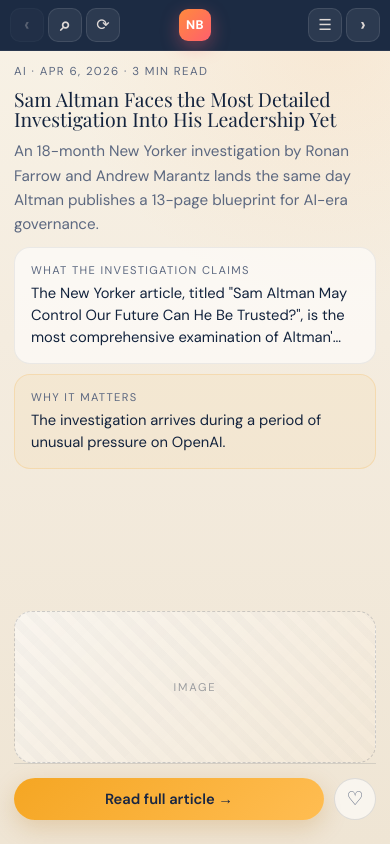
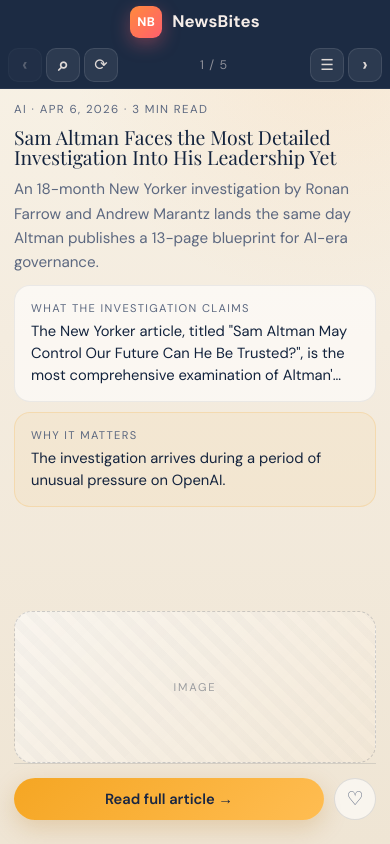
Before and after one commit to 7empes7s/newsbites, a Next.js app: page /app in a window 390 px wide. Built offline with nearby package versions, Linux system fonts and the light colour scheme; a web font is replaced by a local one.

Commit message:
Revert "Tighten app header layout and flow viewport fill"
This reverts commit 5f418e5c649764a8bdc1bf771561bc2ee15838c3.

```diff
--- a/app/globals.css
+++ b/app/globals.css
@@ -2149,19 +2149,26 @@
   position: relative;
   z-index: 30;
   flex-shrink: 0;
-  padding: 10px 16px;
+  padding: 14px 16px 12px;
   background: rgba(19, 35, 61, 0.96);
   backdrop-filter: blur(14px);
   border-bottom: 1px solid rgba(255, 255, 255, 0.06);
 }
 
+.nb-toolbar-brand {
+  max-width: 1200px;
+  margin: 0 auto 10px;
+  display: flex;
+  align-items: center;
+  justify-content: center;
+}
+
 .nb-toolbar-logo {
   display: inline-flex;
   align-items: center;
   gap: 10px;
   text-decoration: none;
   color: inherit;
-  white-space: nowrap;
 }
 
 .nb-toolbar-logo-emblem {
@@ -2181,37 +2188,27 @@
 
 .nb-toolbar-logo-text {
   font-weight: 700;
-  font-size: 1rem;
+  font-size: 1.05rem;
   letter-spacing: 0.01em;
   color: rgba(255, 246, 239, 0.96);
 }
 
 .nb-toolbar-row {
-  display: grid;
-  grid-template-columns: minmax(0, 1fr) auto minmax(0, 1fr);
-  align-items: center;
-  gap: 8px;
+  display: flex;
+  align-items: center;
+  gap: 6px;
   max-width: 1200px;
   margin: 0 auto;
 }
 
-.nb-toolbar-controls {
-  display: flex;
-  align-items: center;
-  gap: 6px;
-  min-width: 0;
-}
-
-.nb-toolbar-controls-left {
-  justify-content: flex-start;
-}
-
-.nb-toolbar-controls-right {
-  justify-content: flex-end;
-}
-
-.nb-toolbar-logo-inline {
-  justify-self: center;
+.nb-toolbar-counter {
+  flex: 1;
+  text-align: center;
+  color: rgba(255, 246, 239, 0.5);
+  font-size: 0.78rem;
+  letter-spacing: 0.08em;
+  text-transform: uppercase;
+  white-space: nowrap;
 }
 
 /* ── Generic button base (toolbar + menu) ── */
@@ -2465,11 +2462,7 @@
 }
 
 .nb-image-slot-flow {
-  flex: 1 1 auto;
-  align-self: stretch;
-  min-height: clamp(132px, 22vh, 260px);
-  height: auto;
-  margin-top: 0;
+  margin-top: 14px;
   border-color: rgba(255, 255, 255, 0.16);
   background:
     linear-gradient(135deg, rgba(255, 255, 255, 0.06), rgba(255, 255, 255, 0.02)),
@@ -2663,7 +2656,6 @@
 .nb-flow-feed {
   position: relative;
   flex: 1;
-  min-height: 0;
   height: 100%;
   overflow: hidden;
   overscroll-behavior: contain;
@@ -2683,19 +2675,15 @@
 .nb-flow-card {
   flex: 0 0 auto;
   display: flex;
-  width: 100%;
-  height: 100%;
-  min-height: 0;
   overflow: hidden;
 }
 
 .nb-flow-card-inner {
   flex: 1;
-  min-height: 0;
   display: flex;
   flex-direction: column;
-  gap: 12px;
-  padding: 56px 28px 24px;
+  justify-content: space-between;
+  padding: 60px 28px 28px;
   background:
     radial-gradient(circle at 80% 10%, rgba(248, 182, 116, 0.12), transparent 40%),
     linear-gradient(175deg, #13233d 0%, #1b2a4a 35%, #243554 100%);
@@ -2739,13 +2727,11 @@
 }
 
 .nb-flow-card-body {
-  flex: 0 1 auto;
-  min-height: 0;
+  flex: 1;
   display: flex;
   flex-direction: column;
   gap: 10px;
   overflow-y: auto;
-  overflow-x: hidden;
 }
 
 .nb-flow-card-footer {
@@ -2753,8 +2739,8 @@
   display: flex;
   align-items: center;
   gap: 10px;
-  padding-top: 12px;
-  margin-top: 0;
+  padding-top: 16px;
+  margin-top: 12px;
   border-top: 1px solid rgba(255, 255, 255, 0.08);
 }
 
@@ -2838,23 +2824,11 @@
   }
 
   .nb-toolbar {
-    padding: 8px 10px;
+    padding: 6px 8px;
   }
 
   .nb-toolbar-row {
-    gap: 6px;
-  }
-
-  .nb-toolbar-controls {
     gap: 4px;
-  }
-
-  .nb-toolbar-logo {
-    gap: 8px;
-  }
-
-  .nb-toolbar-logo-text {
-    font-size: 0.9rem;
   }
 
   .nb-btn {
@@ -2934,11 +2908,7 @@
   }
 
   .nb-flow-card-inner {
-    padding: 54px 14px 14px;
-  }
-
-  .nb-image-slot-flow {
-    min-height: clamp(118px, 24vh, 210px);
+    padding: 54px 14px 16px;
   }
 
   .nb-card-title-flow {
@@ -2950,12 +2920,6 @@
   }
 
   .nb-flow-hint {
-    display: none;
-  }
-}
-
-@media (max-width: 420px) {
-  .nb-toolbar-logo-text {
     display: none;
   }
 }
--- a/components/news-app-shell.tsx
+++ b/components/news-app-shell.tsx
@@ -406,8 +406,13 @@
     <>
       {/* Compact control bar — always visible at top */}
       <div className="nb-toolbar">
+        <div className="nb-toolbar-brand">
+          <Link href="/" className="nb-toolbar-logo" aria-label="NewsBites home">
+            <span className="nb-toolbar-logo-emblem">NB</span>
+            <span className="nb-toolbar-logo-text">NewsBites</span>
+          </Link>
+        </div>
         <div className="nb-toolbar-row">
-          <div className="nb-toolbar-controls nb-toolbar-controls-left">
           <button
             className="nb-btn nb-btn-icon"
             type="button"
@@ -427,17 +432,14 @@
             {searchOpen ? "✕" : "⌕"}
           </button>
 
-            <button className="nb-btn nb-btn-text" type="button" onClick={jumpRandom} aria-label="Random article">
+          <button className="nb-btn nb-btn-text" type="button" onClick={jumpRandom}>
             ⟳
           </button>
-          </div>
 
-          <Link href="/" className="nb-toolbar-logo nb-toolbar-logo-inline" aria-label="NewsBites home">
-            <span className="nb-toolbar-logo-emblem">NB</span>
-            <span className="nb-toolbar-logo-text">NewsBites</span>
-          </Link>
+          <span className="nb-toolbar-counter">
+            {displayArticles.length > 0 ? `${activeIndex + 1} / ${displayArticles.length}` : "—"}
+          </span>
 
-          <div className="nb-toolbar-controls nb-toolbar-controls-right">
           <button
             className="nb-btn nb-btn-menu"
             type="button"
@@ -456,7 +458,6 @@
           >
             ›
           </button>
-          </div>
         </div>
 
         {/* Search bar — slides open */}
```
Lines whose indentation alone changed are shown as unchanged.
